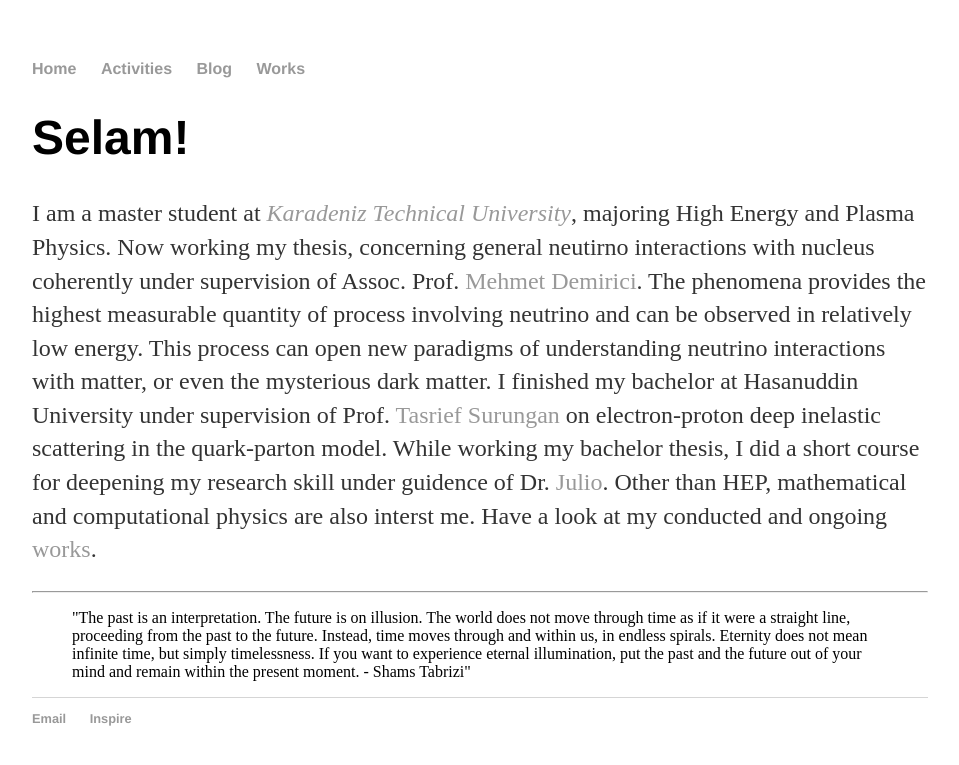
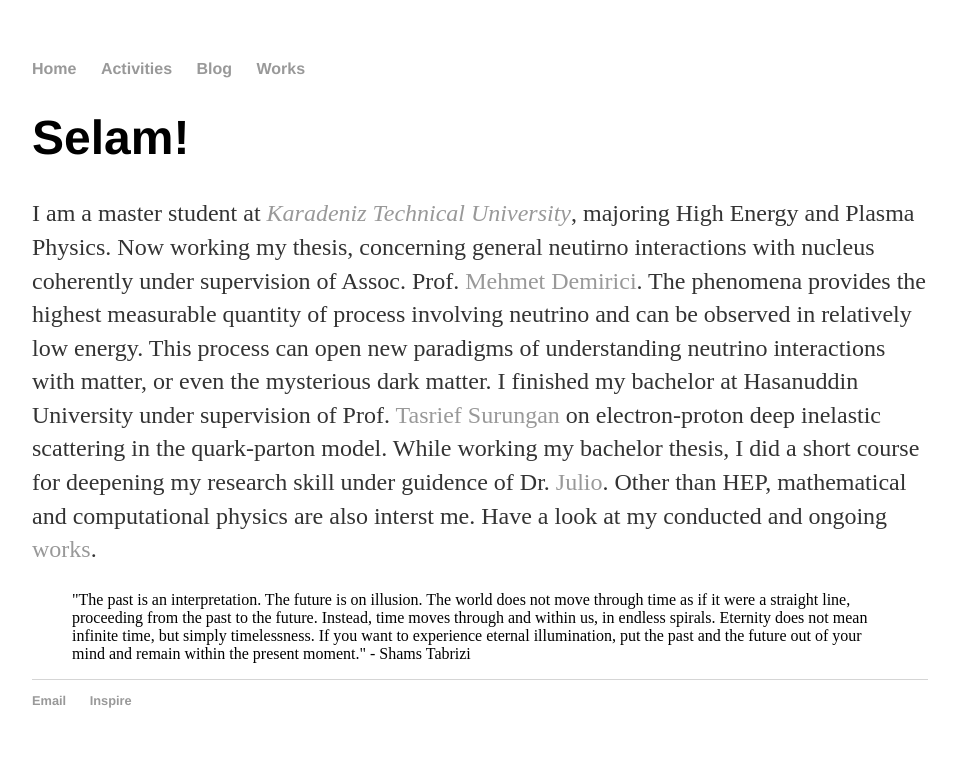
Before and after one commit to mfmustamin/mfmustamin.github.io, a Jekyll site: the page built from index.html, in a window 1280 px wide. Shown: the top 765 px of the page, without its empty margins (160-1119 px from the left). Built offline with Jekyll 4.4.1, drawn with Linux system fonts in a browser that asks for light colours.

Commit message:
Update index.html

```diff
--- a/index.html
+++ b/index.html
@@ -15,9 +15,7 @@
   are also interst me.  Have a look at my conducted and ongoing <a href="/works">works</a>.
 </p>
 
-<hr>
-
 <blockquote>"The past is an interpretation. The future is on illusion. The world does not move through time as if it were a straight line,
  proceeding from the past to the future. Instead, time moves through and within us, in endless spirals. Eternity does not mean infinite time,
  but simply timelessness. If you want to experience eternal illumination, put the past and the future out of your mind and remain within
-the present moment. - Shams Tabrizi"</blockquote>
+the present moment." - Shams Tabrizi</blockquote>
```
